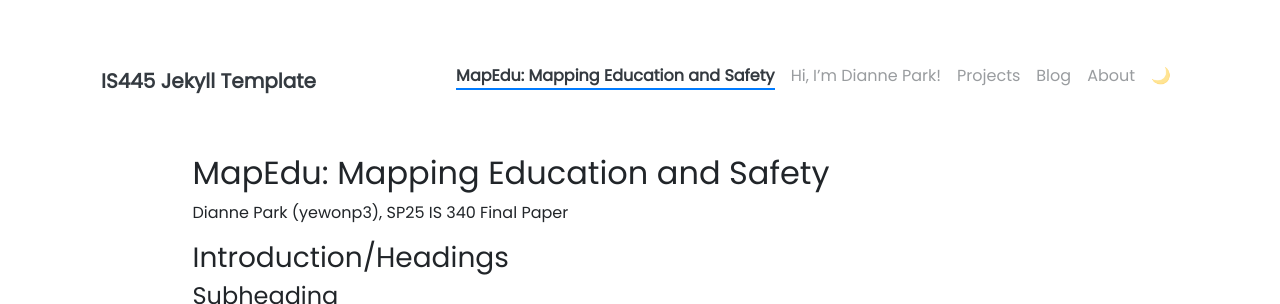
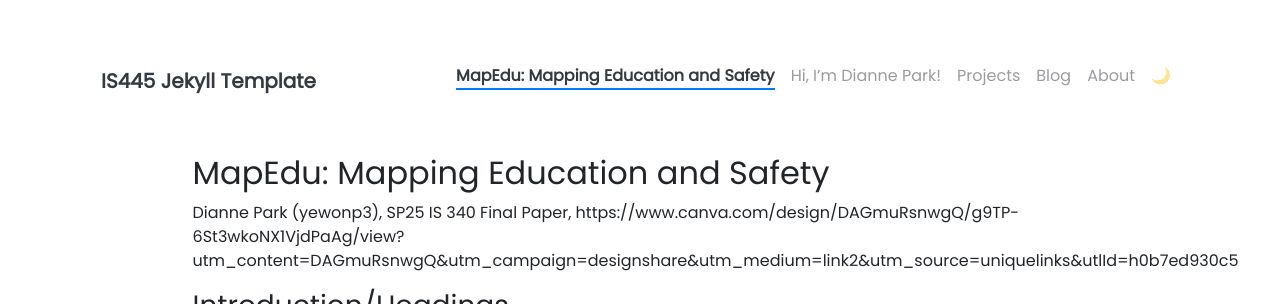
Before and after one commit to diannepark/diannepark.github.io, a Jekyll site: the page built from DIANNE_PARK(yewonp3).md, in a window 1280 px wide, cut to the strip 0-304 px from the top of the page. Built offline with Jekyll 4.4.1, drawn with Linux system fonts in a browser that asks for light colours; nearby versions of some CDN libraries; our own code applies the rules of GitHub Pages for plain Markdown files; some of the changed lines change nothing that is shown.

Commit message:
Update DIANNE_PARK(yewonp3).md

```diff
--- a/DIANNE_PARK(yewonp3).md
+++ b/DIANNE_PARK(yewonp3).md
@@ -1,5 +1,5 @@
 ## MapEdu: Mapping Education and Safety
-Dianne Park (yewonp3), SP25 IS 340 Final Paper
+Dianne Park (yewonp3), SP25 IS 340 Final Paper, https://www.canva.com/design/DAGmuRsnwgQ/g9TP-6St3wkoNX1VjdPaAg/view?utm_content=DAGmuRsnwgQ&utm_campaign=designshare&utm_medium=link2&utm_source=uniquelinks&utlId=h0b7ed930c5
 
 
 ### Introduction/Headings
```
